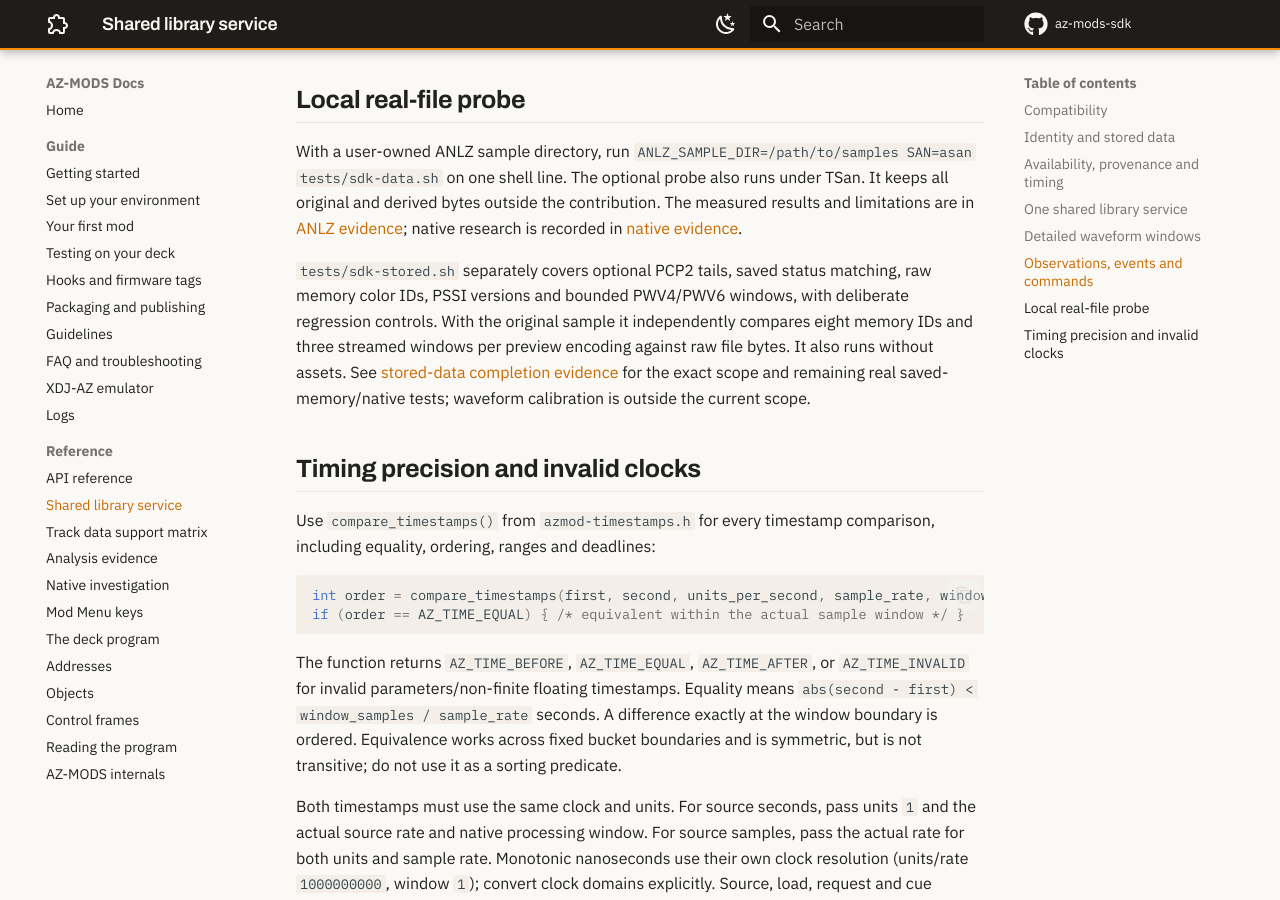
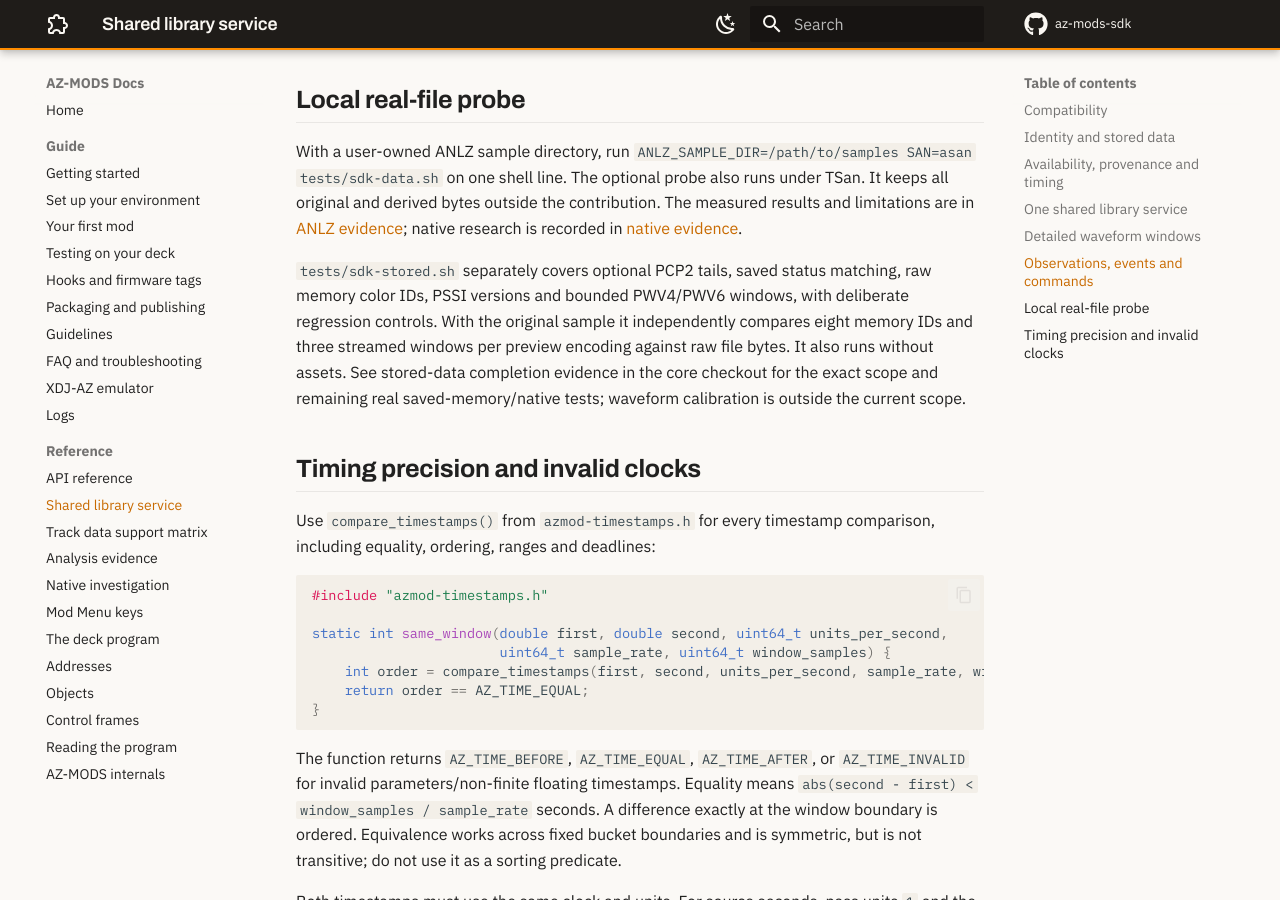
Before and after one commit to Kyle-Hosman/az-mods-sdk, an MkDocs documentation site: the page built from docs/13-track-data.md, in a window 1280 px wide and 900 px high, scrolled down 11572 px. Built offline with MkDocs 1.6.1 and Material for MkDocs 9.7.7, drawn with Linux system fonts in a browser that asks for light colours; comment, search, counter and statistics services are not loaded; some of the changed text lies outside the part shown.

Commit message:
Fix SDK documentation example and links

````diff
--- a/docs/13-track-data.md
+++ b/docs/13-track-data.md
@@ -455,14 +455,14 @@ catalog and run generation/check mode; never hand-edit generated tables.
 
 With a user-owned ANLZ sample directory, run `ANLZ_SAMPLE_DIR=/path/to/samples SAN=asan tests/sdk-data.sh` on one shell line. The optional probe also runs under TSan. It
 keeps all original and derived bytes outside the contribution. The measured results and
-limitations are in [ANLZ evidence](CORE-SDK-ANLZ-EVIDENCE.md); native research is recorded in
-[native evidence](CORE-SDK-NATIVE-EVIDENCE.md).
+limitations are in [ANLZ evidence](15-analysis-evidence.md); native research is recorded in
+[native evidence](16-native-evidence.md).
 
 `tests/sdk-stored.sh` separately covers optional PCP2 tails, saved status matching, raw
 memory color IDs, PSSI versions and bounded PWV4/PWV6 windows, with deliberate regression
 controls. With the original sample it independently compares eight memory IDs and three
 streamed windows per preview encoding against raw file bytes. It also runs without assets.
-See [stored-data completion evidence](CORE-SDK-STORED-COMPLETION.md) for the exact scope and
+See stored-data completion evidence in the core checkout for the exact scope and
 remaining real saved-memory/native tests; waveform calibration is outside the current scope.
 
 ## Timing precision and invalid clocks
@@ -471,8 +471,13 @@ Use `compare_timestamps()` from `azmod-timestamps.h` for every timestamp compari
 including equality, ordering, ranges and deadlines:
 
 ```c
-int order = compare_timestamps(first, second, units_per_second, sample_rate, window_samples);
-if (order == AZ_TIME_EQUAL) { /* equivalent within the actual sample window */ }
+#include "azmod-timestamps.h"
+
+static int same_window(double first, double second, uint64_t units_per_second,
+                       uint64_t sample_rate, uint64_t window_samples) {
+    int order = compare_timestamps(first, second, units_per_second, sample_rate, window_samples);
+    return order == AZ_TIME_EQUAL;
+}
 ```
 
 The function returns `AZ_TIME_BEFORE`, `AZ_TIME_EQUAL`, `AZ_TIME_AFTER`, or
````
Also changed, not shown: other parts of docs/13-track-data.md (+1 -1 lines), docs/14-track-data-support.md (+2 -2 lines).
